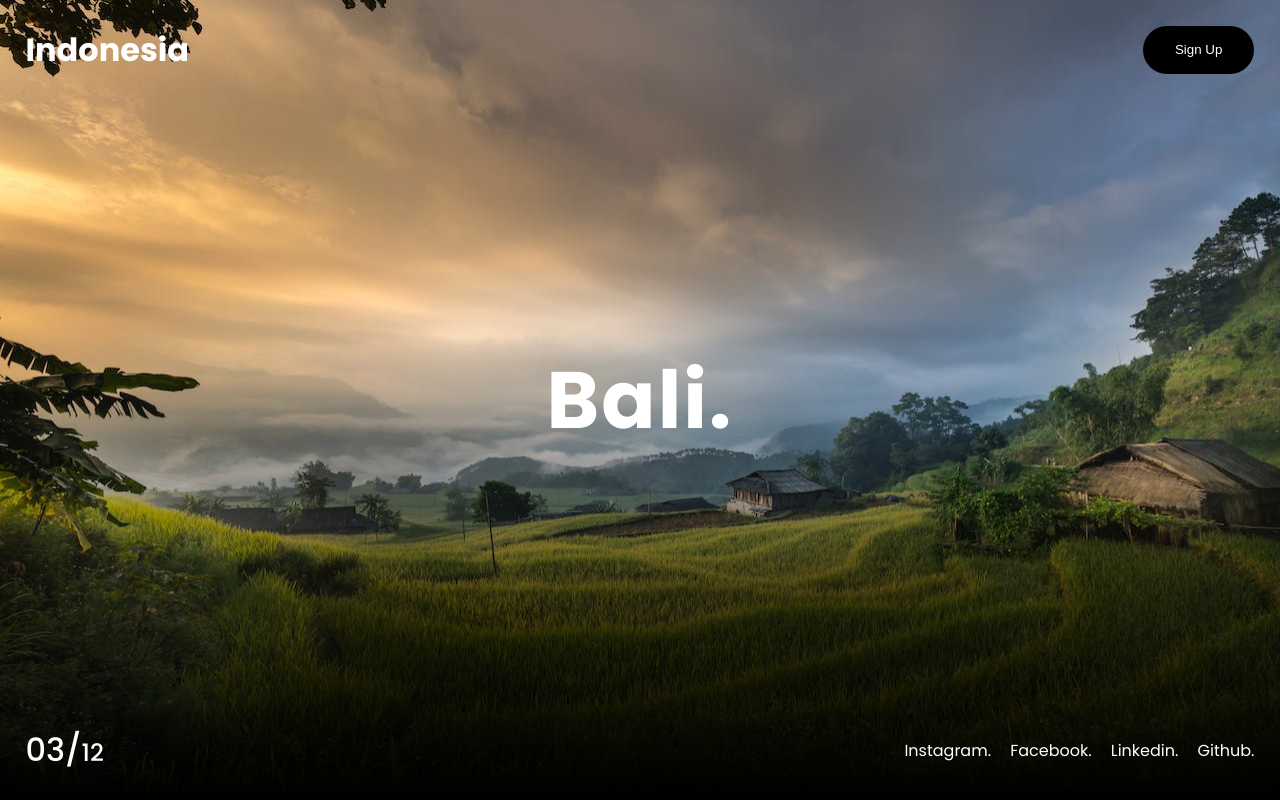
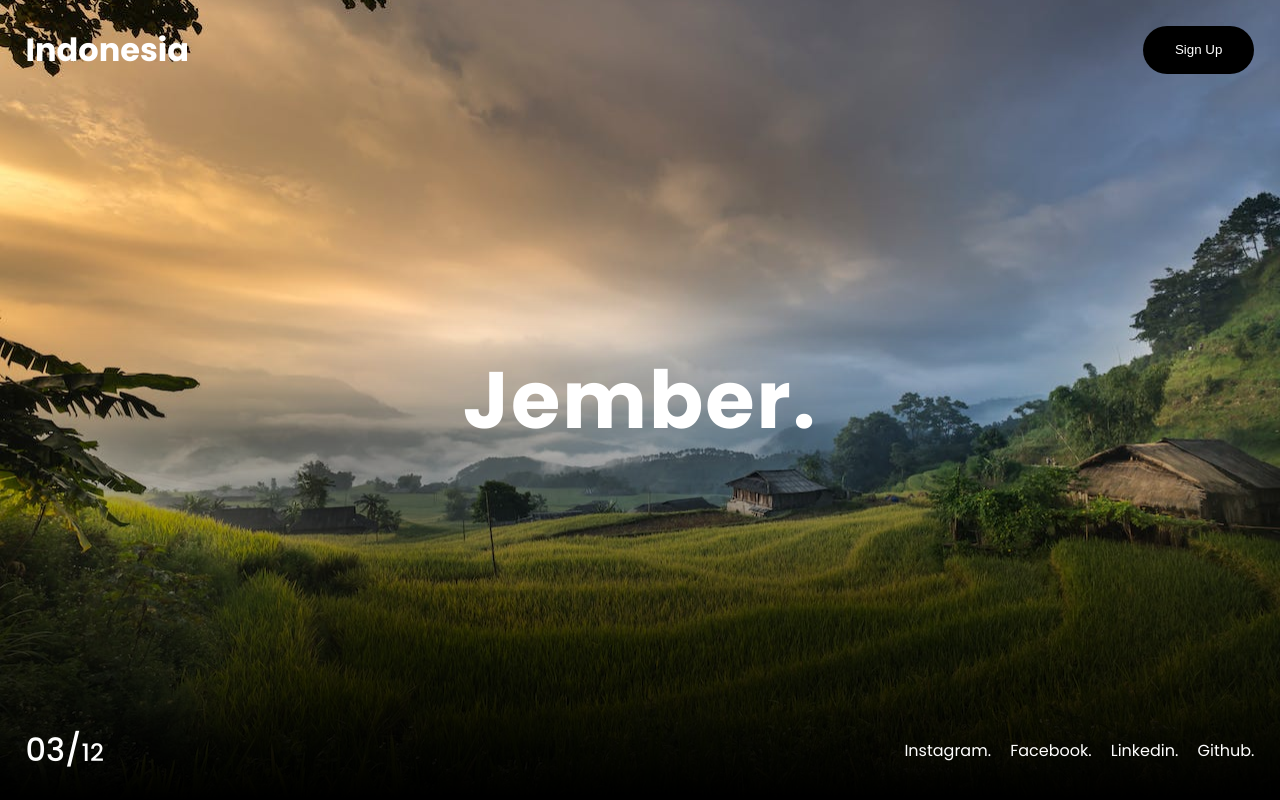
Before and after one commit to ilhaaam24/Landing-Page-Parallax, a plain HTML site: page index.html in a window 1280 px wide. Shown: the top 800 px of the page. Drawn offline with nearby package versions, Linux system fonts and the light colour scheme.

Commit message:
fix:ganti nama kota

```diff
--- a/index.html
+++ b/index.html
@@ -23,7 +23,7 @@
         </h1>
         <button class="btn-sign-up">Sign Up</button>
       </nav>
-      <div class="header-tittle">Bali.</div>
+      <div class="header-tittle">Jember.</div>
       <div class="header-bottom">
         <p class="today-date">03/<span>12</span></p>
         <ul class="social-media">
```
